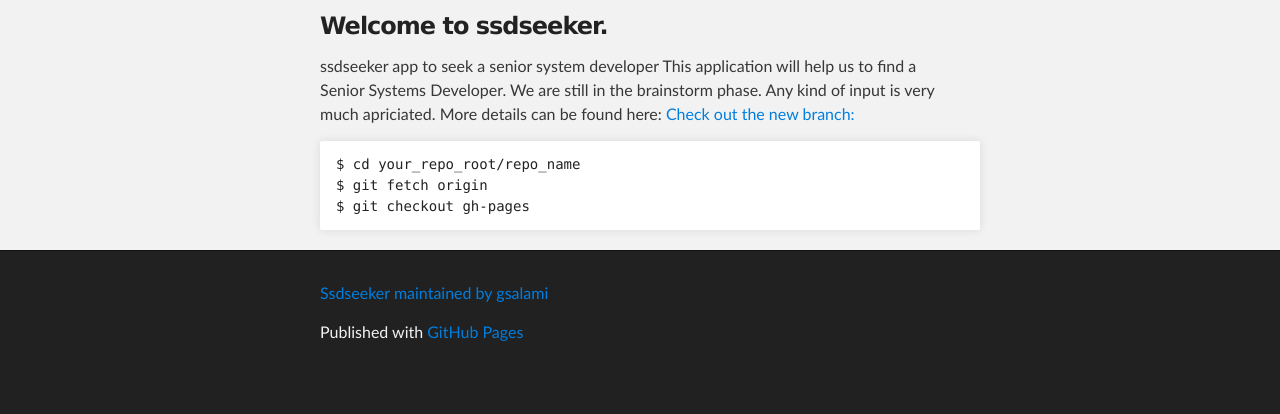
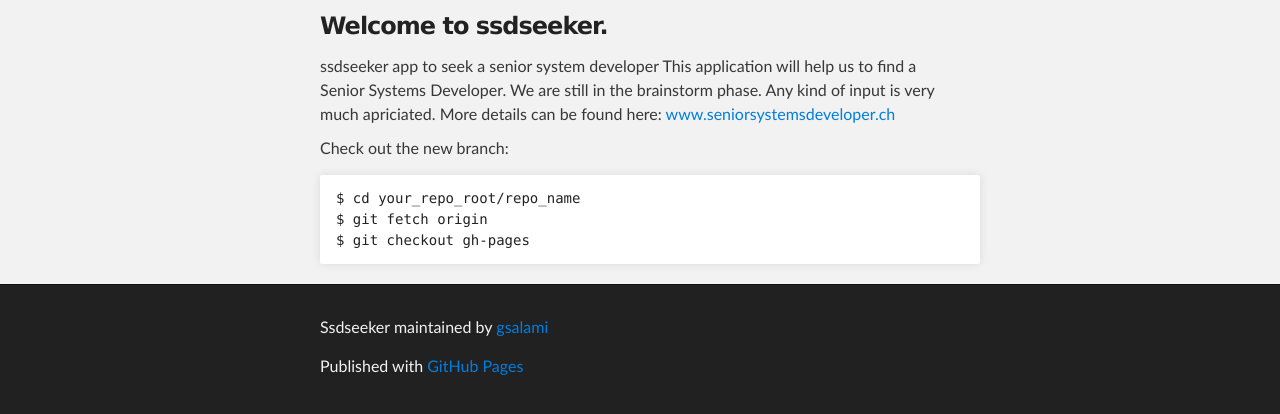
Before and after one commit to gsalami/ssdseeker, a plain HTML site: page index.html in a window 1280 px wide. Shown: the part 252-666 px from the top of the page. Drawn offline with Linux system fonts and the light colour scheme.

Commit message:
Update index.html

```diff
--- a/index.html
+++ b/index.html
@@ -37,7 +37,7 @@
 app to seek a senior system developer
 
 This application will help us to find a Senior Systems Developer. We are still in the brainstorm phase. Any kind of input is very much apriciated.
-More details can be found here: <a href="http://www.seniorsystemsdeveloper.ch>www.seniorsystemsdeveloper.ch</a>
+More details can be found here: <a href="http://www.seniorsystemsdeveloper.ch">www.seniorsystemsdeveloper.ch</a>
 
 <p>Check out the new branch:</p>
 
```
